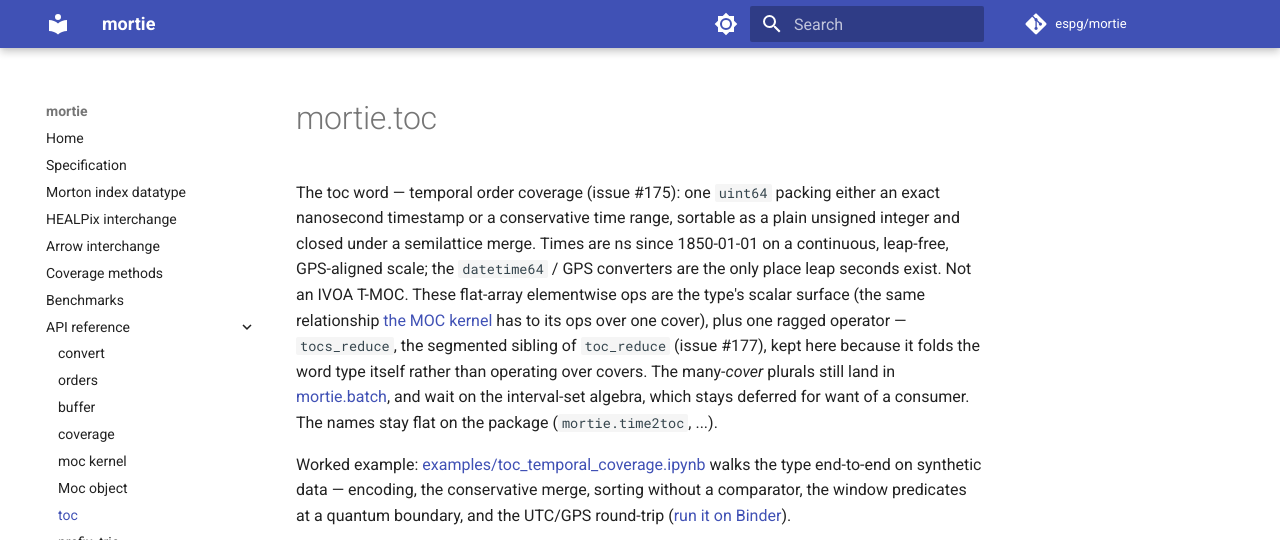
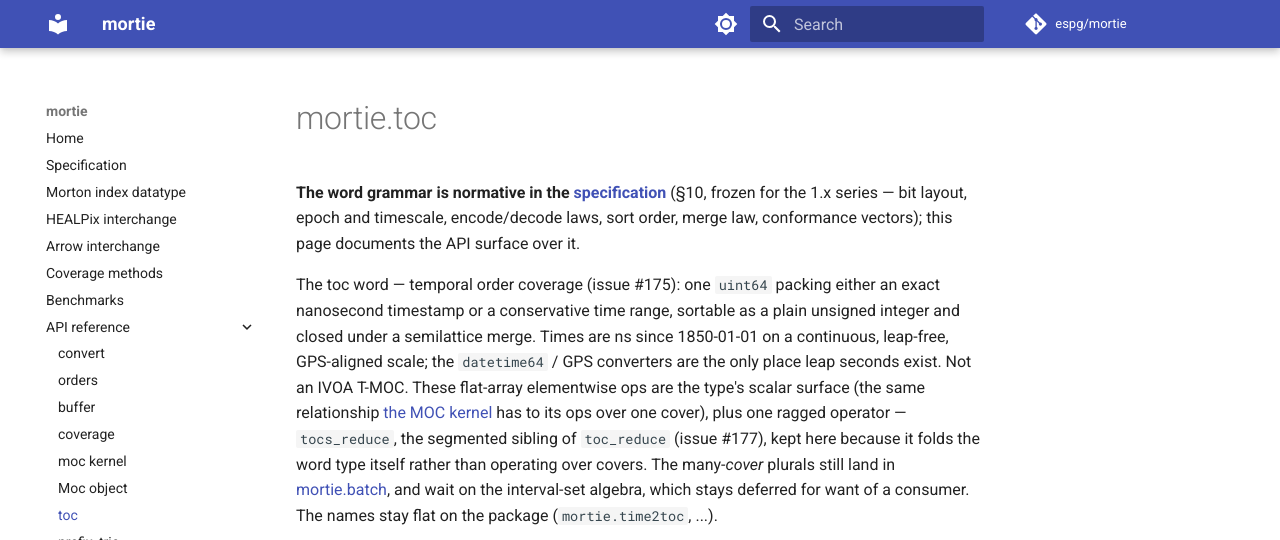
Before and after one commit to espg/mortie, an MkDocs documentation site: the page built from docs/api/toc.md, in a window 1280 px wide, cut to the strip 0-540 px from the top of the page. Built offline with MkDocs 1.6.1 and Material for MkDocs 9.7.7, drawn with Linux system fonts in a browser that asks for light colours; comment, search, counter and statistics services are not loaded; the version menu is left out.

```diff
--- a/docs/api/toc.md
+++ b/docs/api/toc.md
@@ -1,4 +1,10 @@
 # mortie.toc
+
+**The word grammar is normative in the
+[specification](../specification.md#10-the-packed-64-bit-toc-word)** (§10,
+frozen for the 1.x series — bit layout, epoch and timescale, encode/decode
+laws, sort order, merge law, conformance vectors); this page documents the
+API surface over it.
 
 The toc word — temporal order coverage (issue #175): one `uint64` packing
 either an exact nanosecond timestamp or a conservative time range, sortable
```
Also changed, not shown: CHANGELOG.md (+13 -0 lines).
